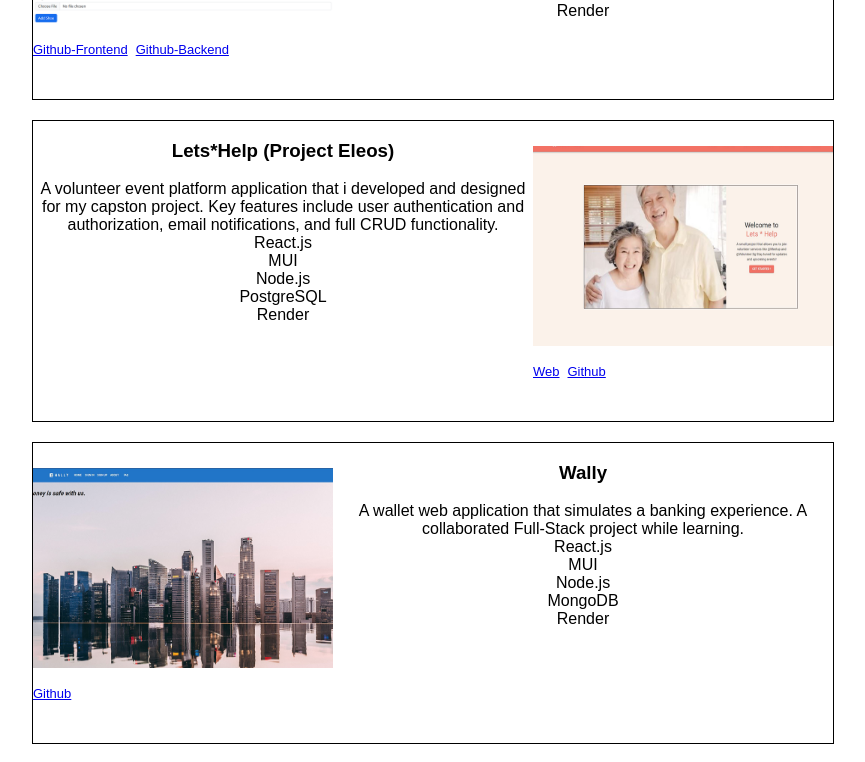
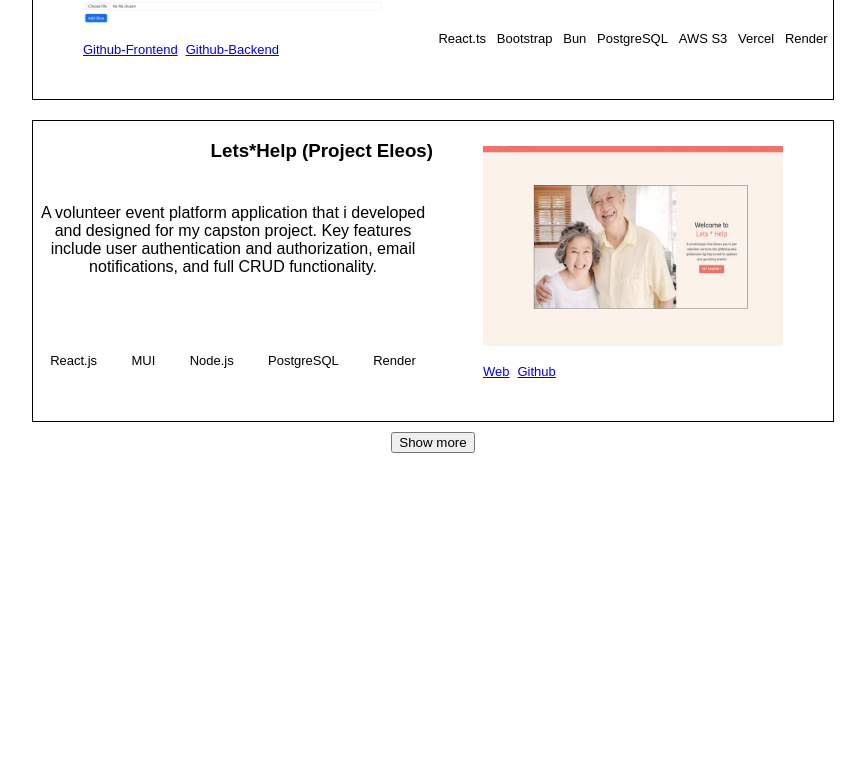
Before and after one commit to Aloyleow/portfolio, a React (Vite) app: page / in a window 1280 px wide. Shown: the part 1400-2162 px from the top of the page, without its empty margins (207-1072 px from the left). After the commit the page ends 1861 px from the top, so only its background shows below. Built offline with nearby package versions, Linux system fonts and the light colour scheme; a web font is replaced by a local one.

Commit message:
Feat: styling of project details

```diff
--- a/src/components/ProjectsShowcase.tsx
+++ b/src/components/ProjectsShowcase.tsx
@@ -1,11 +1,33 @@
+import { useState } from "react"
 import { projectsData } from "../services/content"
 
+const favProjectsData = [
+  projectsData[0],
+  projectsData[1],
+  projectsData[2]
+]
+
 const ProjectsShowcase = () => {
+  const [showProjectsData, setShowProjectData] = useState<ProjectsData>(favProjectsData)
+  const [showLess, setShowLess] = useState(true)
+
+  const handleClickShow = () => {
+
+    if (showLess) {
+      setShowProjectData(projectsData);
+      setShowLess(false);
+    } else if (!showLess) {
+      setShowProjectData(favProjectsData);
+      setShowLess(true);
+    }
+
+  }
+
 
   return (
     <div className="projects-div1">
-      {projectsData.map((obj, index) => (
-        <div key={index} className="projects-card-div" style={{flexDirection: index % 2 !== 0 ? "row" : "row-reverse"}}>
+      {showProjectsData.map((obj, index) => (
+        <div key={index} className="projects-card-div" style={{ flexDirection: index % 2 !== 0 ? "row" : "row-reverse" }}>
           <div className="projects-card-top-div" >
             <img src={obj.image} alt={`project${obj.index}`} className="imageTest" />
             <div className="projects-links-div">
@@ -15,23 +37,20 @@ const ProjectsShowcase = () => {
               {obj.links.Github.length !== 1 && <a href={obj.links.Github[1]} target="_blank">Github-Backend</a>}
             </div>
           </div>
-          <div>
-            <div>
-              <h3>{obj.name}</h3>
-            </div>
-            <div>
+          <div className="projects-card-bottom-div">
+            <h3 style={{textAlign: index % 2 !== 0 ? "start" : "end"}}>{obj.name}</h3>
+            <span>
               <p>{obj.about}</p>
-            </div>
-            <div>
+            </span>
+            <span style={{fontSize: "small"}}>
               {obj.techStack.map((item, tsIndex) => (
                 <p key={tsIndex}>{item}</p>
               ))}
-            </div>
-
+            </span>
           </div>
         </div>
       ))}
-
+      <button onClick={() => handleClickShow()}>{showLess ? "Show more" : "Show less"}</button>
     </div>
   )
 }
--- a/src/index.css
+++ b/src/index.css
@@ -155,3 +155,15 @@ section {
 .projects-links-div a{
   margin-right: 8px;
 }
+
+.projects-card-bottom-div {
+  height: 100%;
+  width: 50%;
+}
+
+.projects-card-bottom-div span {
+  display: flex;
+  justify-content: space-around;
+  align-items: center;
+  height: 40%;
+}
```
